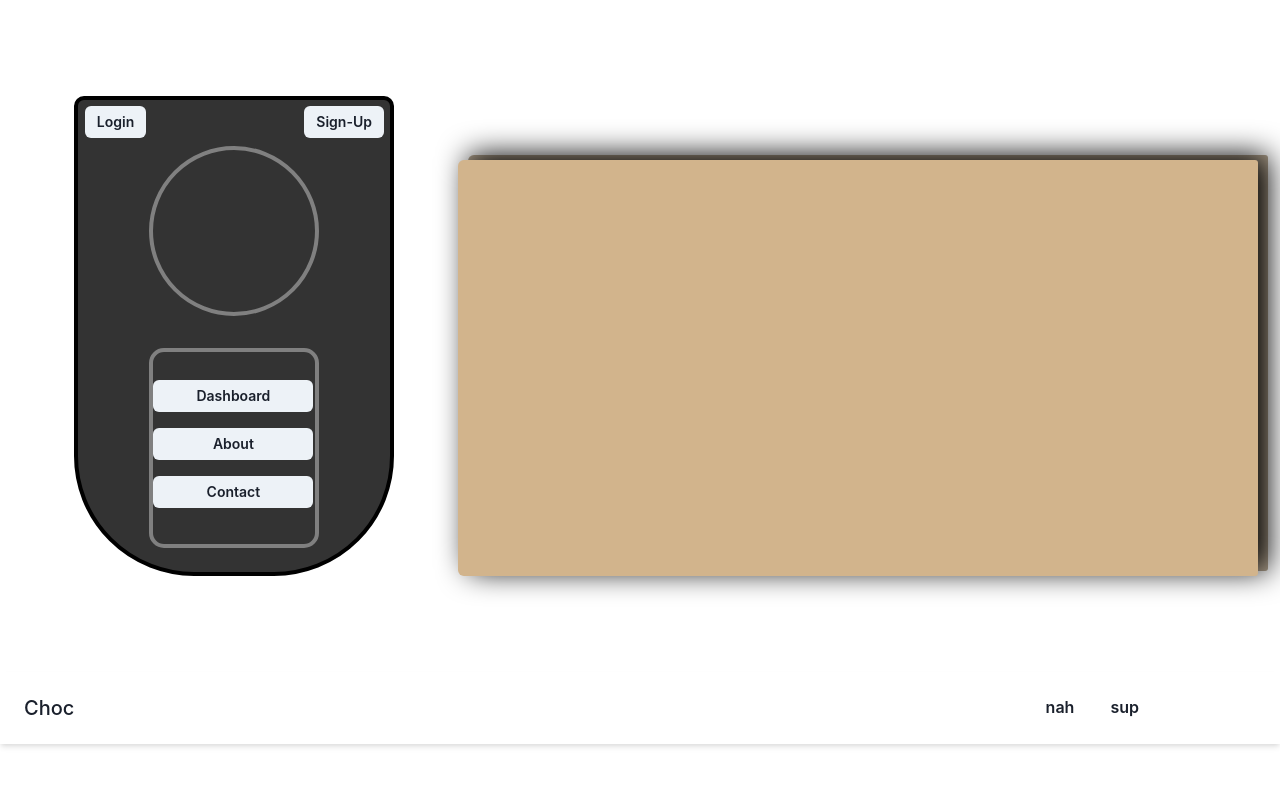
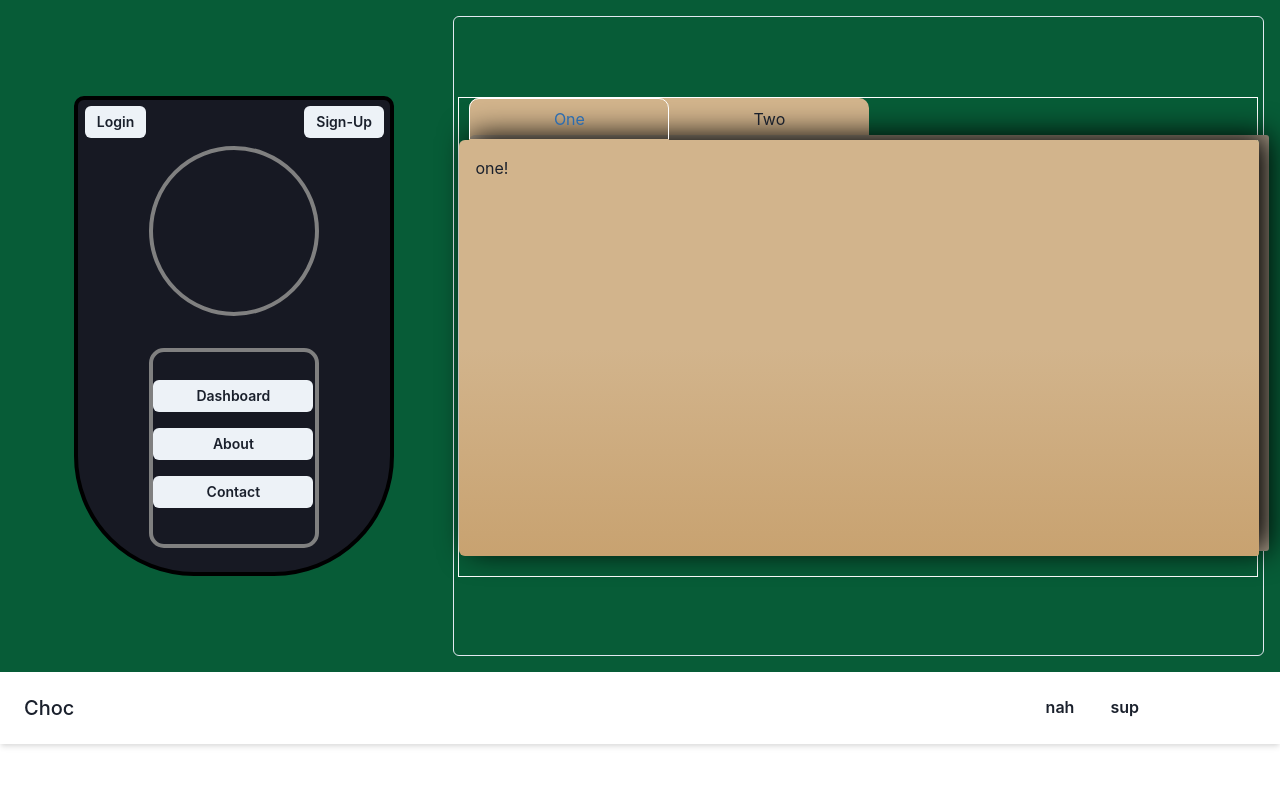
Before and after one commit to vrich88/cautious-journey, a React (Create React App) app in the folder client/: page /homepage in a window 1280 px wide. Shown: the top 786 px of the page. Built offline with nearby package versions, Linux system fonts and the light colour scheme.

Commit message:
homepage changes

```diff
--- a/client/src/pages/Homepage.js
+++ b/client/src/pages/Homepage.js
@@ -22,6 +22,14 @@ import {
   Grid,
   GridItem,
   Spacer,
+  Tabs,
+  TabList,
+  Tab,
+  TabPanels,
+  TabPanel,
+  TabIndicator,
+  Show,
+  Hide,
 } from "@chakra-ui/react";
 import { FaBell, FaClipboardCheck, FaRss } from "react-icons/fa";
 import { AiFillGift } from "react-icons/ai";
@@ -32,7 +40,7 @@ import { MdHome, MdKeyboardArrowRight } from "react-icons/md";
 import React from "react";
 const breakpoints = {
   sm: "320px",
-  md: "768px",
+  md: "800px",
   lg: "960px",
   xl: "1200px",
 };
@@ -40,7 +48,7 @@ const breakpoints = {
 export default function Homepage() {
   // const mobileNav = useDisclosure();
   return (
-    <Box as="main" p="4">
+    <Box as="main" p="4" bg={["primary.800"]}>
       <Flex>
         {/* Add content here, remove div below  /}
             <Box borderWidth="4px" borderStyle="dashed" rounded="md" h="96" />
@@ -59,9 +67,9 @@ export default function Homepage() {
             <Box
               borderWidth="4px"
               borderColor={"black"}
-              backgroundColor={"blackAlpha.800"}
+              backgroundColor={"gray.900"}
               mt={"20"}
-              h="60vh"
+              h={{base:"70vh",sm:"65vh", md:"60vh", xl:"60vh"}}
               w={{ base: "350px", md: "270px", lg: "20rem" }}
               borderBottomRightRadius={120}
               borderBottomLeftRadius={120}
@@ -117,25 +125,47 @@ export default function Homepage() {
         </Box>
         {/* Folder Container */}
         <Box
-          borderWidth="0px"
+          borderWidth="1px"
           rounded="md"
           h="80vh"
-          w={{ base: "1px", md: "1px", lg: "65%" }}
+          w={{ base: "0px", md: "20rem", lg: "65%" }}
         >
           <Flex justifyContent={"center"}>
             <Box
-              borderWidth="0px"
+              borderWidth="1px"
               borderColor={"white"}
               mt={"20"}
               h={{ base: "0px", md: "0px", lg: "60vh" }}
-              w={{ base: "0rem", md: "0px", lg: "50rem" }}
+              w={{ base: "0rem", md: "20rem", lg: "50rem" }}
             >
+              <Hide breakpoint='(max-width: 800px)'>
+              <Tabs isFitted variant='enclosed' borderColor={"white"} >
+            <TabList mb='auto' bg="tan" colorScheme="" ml="10px"  borderTopLeftRadius={"10px"} borderTopRightRadius={"10px"}
+            w={{ base: "0px", md: "auto", lg: "400px" }}
+            h={{ base: "0px", md: "30px", lg: "auto" }}
+            >
+              <Tab mr="0px" borderTopLeftRadius={"10px"} borderTopRightRadius={"10px"}
+              w={{ base: "auto", md: "auto", lg: "400px" }}
+              h={{ base: "auto", md: "auto", lg: "auto" }}
+              >One</Tab>
+              <Tab borderTopLeftRadius={"10px"} borderTopRightRadius={"10px"}
+            w={{ base: "auto", md: "auto", lg: "400px" }}
+            h={{ base: "auto", md: "auto", lg: "auto" }}
+              >Two</Tab>
+            </TabList>
+
+            <TabIndicator
+            height="1px"
+            bg="tan"
+            borderRadius={"0px"}
+            mt="-1.5px"
+            />
               {/* Folder */}
               <Box
                 borderWidth="0px"
                 borderColor={"tan"}
-                backgroundColor={"tan"}
-                mt={"4rem"}
+                // backgroundColor={"tan"}
+                mt={"0rem"}
                 h={{ base: "0px", md: "52vh", lg: "52vh" }}
                 w={{ base: "15rem", md: "30rem", lg: "40rem", xl: "50rem" }}
                 borderTopLeftRadius={"6px"}
@@ -143,8 +173,21 @@ export default function Homepage() {
                 borderBottomLeftRadius={"6px"}
                 borderBottomRightRadius={"3px"}
                 boxShadow={"10px -5px 30px black, 10px -5px rgb(181 166 145) "}
-              ></Box>
+                bgGradient="linear(to-t, rgb(200 162 112), tan, tan)"
+              >
+                 <TabPanels>
+              <TabPanel>
+                <p>one!</p>
+              </TabPanel>
+              <TabPanel>
+                <p>two!</p>
+              </TabPanel>
+            </TabPanels>
+              </Box>
+              </Tabs>
+              </Hide>
             </Box>
+
           </Flex>
         </Box>
       </Flex>
```
